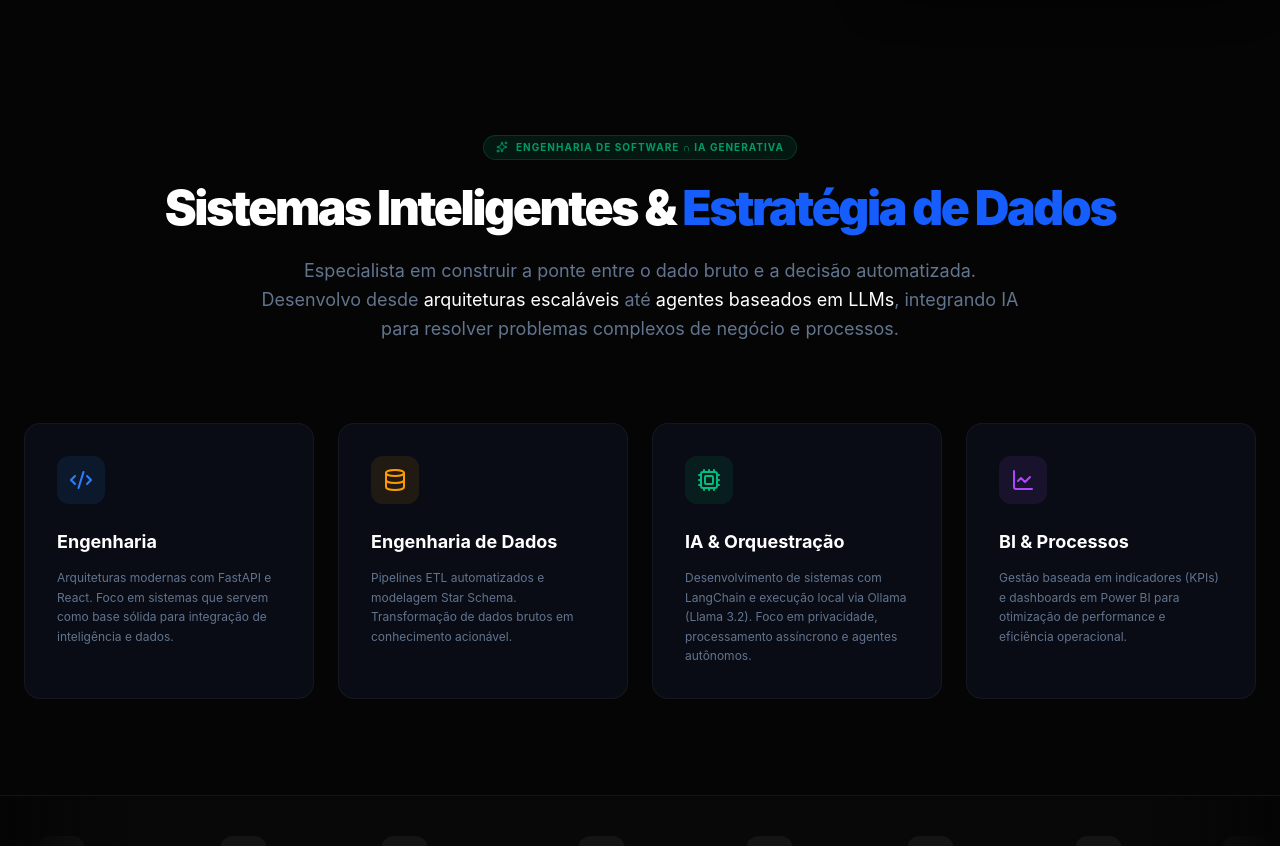
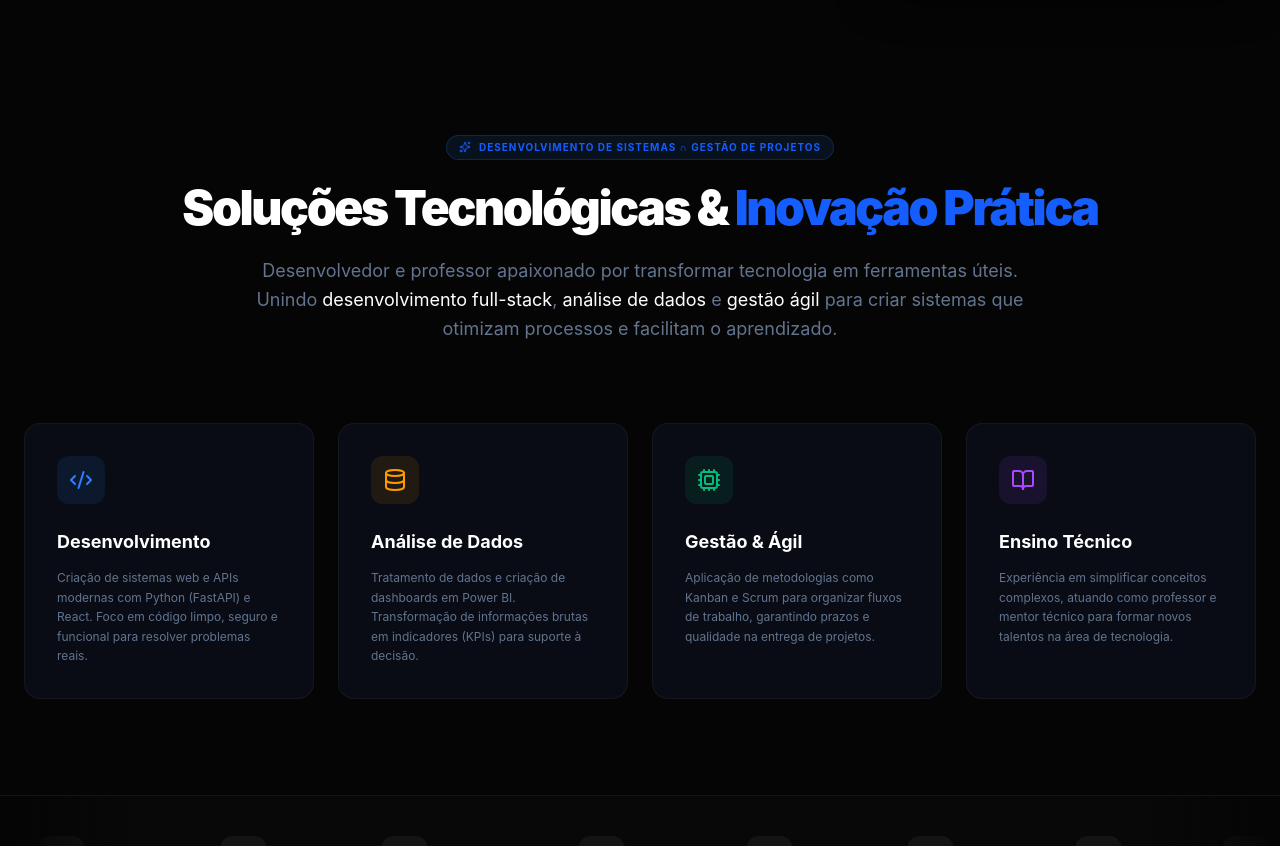
Before and after one commit to VictorHugo-Neo/Portfolio, a React (Vite) app in the folder frontend/: page / in a window 1280 px wide. Shown: the part 700-1546 px from the top of the page. Built offline with nearby package versions, Linux system fonts and the light colour scheme; no server answers.

Commit message:
fix: atualização dos dados do about

```diff
--- a/frontend/src/components/About.tsx
+++ b/frontend/src/components/About.tsx
@@ -1,4 +1,4 @@
-import { Database, Code2, LineChart, Cpu, Sparkles } from 'lucide-react';
+import { Database, Code2, LineChart, Cpu, Sparkles, BookOpen } from 'lucide-react';
 
 interface AboutProps {
   isDarkMode: boolean;
@@ -10,63 +10,64 @@ export const About = ({ isDarkMode }: AboutProps) => {
 
       {/* CABEÇALHO CENTRALIZADO */}
       <div className="flex flex-col items-center text-center mb-20 space-y-6">
-        <div className="inline-flex items-center gap-2 px-3 py-1 rounded-full bg-emerald-500/10 border border-emerald-500/20 text-emerald-600 dark:text-emerald-400 text-[10px] font-bold uppercase tracking-widest">
-          <Sparkles size={12} /> Engenharia de Software ∩ IA Generativa
+        <div className="inline-flex items-center gap-2 px-3 py-1 rounded-full bg-blue-500/10 border border-blue-500/20 text-blue-600 dark:text-blue-400 text-[10px] font-bold uppercase tracking-widest">
+          <Sparkles size={12} /> Desenvolvimento de Sistemas ∩ Gestão de Projetos
         </div>
         <h2 className={`text-4xl md:text-5xl font-black tracking-tighter ${isDarkMode ? 'text-white' : 'text-slate-900'}`}>
-          Sistemas Inteligentes & <span className="text-blue-600">Estratégia de Dados</span>
+          Soluções Tecnológicas & <span className="text-blue-600">Inovação Prática</span>
         </h2>
         <p className="text-lg leading-relaxed text-slate-500 max-w-3xl">
-          Especialista em construir a ponte entre o dado bruto e a decisão automatizada. Desenvolvo desde
-          <span className={isDarkMode ? 'text-white' : 'text-slate-900 font-medium'}> arquiteturas escaláveis</span> até
-          <span className={isDarkMode ? 'text-white' : 'text-slate-900 font-medium'}> agentes baseados em LLMs</span>, integrando IA para resolver problemas complexos de negócio e processos.
+          Desenvolvedor e professor apaixonado por transformar tecnologia em ferramentas úteis. Unindo
+          <span className={isDarkMode ? 'text-white' : 'text-slate-900 font-medium'}> desenvolvimento full-stack</span>,
+          <span className={isDarkMode ? 'text-white' : 'text-slate-900 font-medium'}> análise de dados</span> e
+          <span className={isDarkMode ? 'text-white' : 'text-slate-900 font-medium'}> gestão ágil</span> para criar sistemas que otimizam processos e facilitam o aprendizado.
         </p>
       </div>
 
       {/* GRID DE CARDS EMBAIXO */}
       <div className="grid grid-cols-1 md:grid-cols-2 lg:grid-cols-4 gap-6">
 
-        {/* Card: Software Engineering */}
+        {/* Card: Desenvolvimento Full-Stack */}
         <div className={`p-8 rounded-2xl border transition-all hover:-translate-y-2 duration-300 ${isDarkMode ? 'bg-slate-900/40 border-white/5 hover:border-blue-500/30' : 'bg-white border-black/5 shadow-sm hover:border-blue-500/30'}`}>
           <div className="p-3 w-fit rounded-xl bg-blue-500/10 text-blue-500 mb-6">
             <Code2 size={24} />
           </div>
-          <h3 className={`text-lg font-bold mb-3 ${isDarkMode ? 'text-white' : 'text-slate-900'}`}>Engenharia</h3>
+          <h3 className={`text-lg font-bold mb-3 ${isDarkMode ? 'text-white' : 'text-slate-900'}`}>Desenvolvimento</h3>
           <p className="text-xs text-slate-500 leading-relaxed">
-            Arquiteturas modernas com FastAPI e React. Foco em sistemas que servem como base sólida para integração de inteligência e dados.
+            Criação de sistemas web e APIs modernas com Python (FastAPI) e React. Foco em código limpo, seguro e funcional para resolver problemas reais.
           </p>
         </div>
 
-        {/* Card: Data & ETL */}
+        {/* Card: Dados & BI */}
         <div className={`p-8 rounded-2xl border transition-all hover:-translate-y-2 duration-300 ${isDarkMode ? 'bg-slate-900/40 border-white/5 hover:border-amber-500/30' : 'bg-white border-black/5 shadow-sm hover:border-amber-500/30'}`}>
           <div className="p-3 w-fit rounded-xl bg-amber-500/10 text-amber-500 mb-6">
             <Database size={24} />
           </div>
-          <h3 className={`text-lg font-bold mb-3 ${isDarkMode ? 'text-white' : 'text-slate-900'}`}>Engenharia de Dados</h3>
+          <h3 className={`text-lg font-bold mb-3 ${isDarkMode ? 'text-white' : 'text-slate-900'}`}>Análise de Dados</h3>
           <p className="text-xs text-slate-500 leading-relaxed">
-            Pipelines ETL automatizados e modelagem Star Schema. Transformação de dados brutos em conhecimento acionável.
+            Tratamento de dados e criação de dashboards em Power BI. Transformação de informações brutas em indicadores (KPIs) para suporte à decisão.
           </p>
         </div>
 
-        {/* Card: LLM & Local AI */}
+        {/* Card: Gestão & Projetos */}
         <div className={`p-8 rounded-2xl border transition-all hover:-translate-y-2 duration-300 ${isDarkMode ? 'bg-slate-900/40 border-white/5 hover:border-emerald-500/30' : 'bg-white border-black/5 shadow-sm hover:border-emerald-500/30'}`}>
           <div className="p-3 w-fit rounded-xl bg-emerald-500/10 text-emerald-500 mb-6">
             <Cpu size={24} />
           </div>
-          <h3 className={`text-lg font-bold mb-3 ${isDarkMode ? 'text-white' : 'text-slate-900'}`}>IA & Orquestração</h3>
+          <h3 className={`text-lg font-bold mb-3 ${isDarkMode ? 'text-white' : 'text-slate-900'}`}>Gestão & Ágil</h3>
           <p className="text-xs text-slate-500 leading-relaxed">
-            Desenvolvimento de sistemas com LangChain e execução local via Ollama (Llama 3.2). Foco em privacidade, processamento assíncrono e agentes autônomos.
+            Aplicação de metodologias como Kanban e Scrum para organizar fluxos de trabalho, garantindo prazos e qualidade na entrega de projetos.
           </p>
         </div>
 
-        {/* Card: BI & Analytics */}
+        {/* Card: Educação & Mentoria */}
         <div className={`p-8 rounded-2xl border transition-all hover:-translate-y-2 duration-300 ${isDarkMode ? 'bg-slate-900/40 border-white/5 hover:border-purple-500/30' : 'bg-white border-black/5 shadow-sm hover:border-purple-500/30'}`}>
           <div className="p-3 w-fit rounded-xl bg-purple-500/10 text-purple-500 mb-6">
-            <LineChart size={24} />
+            <BookOpen size={24} />
           </div>
-          <h3 className={`text-lg font-bold mb-3 ${isDarkMode ? 'text-white' : 'text-slate-900'}`}>BI & Processos</h3>
+          <h3 className={`text-lg font-bold mb-3 ${isDarkMode ? 'text-white' : 'text-slate-900'}`}>Ensino Técnico</h3>
           <p className="text-xs text-slate-500 leading-relaxed">
-            Gestão baseada em indicadores (KPIs) e dashboards em Power BI para otimização de performance e eficiência operacional.
+            Experiência em simplificar conceitos complexos, atuando como professor e mentor técnico para formar novos talentos na área de tecnologia.
           </p>
         </div>
 
```
